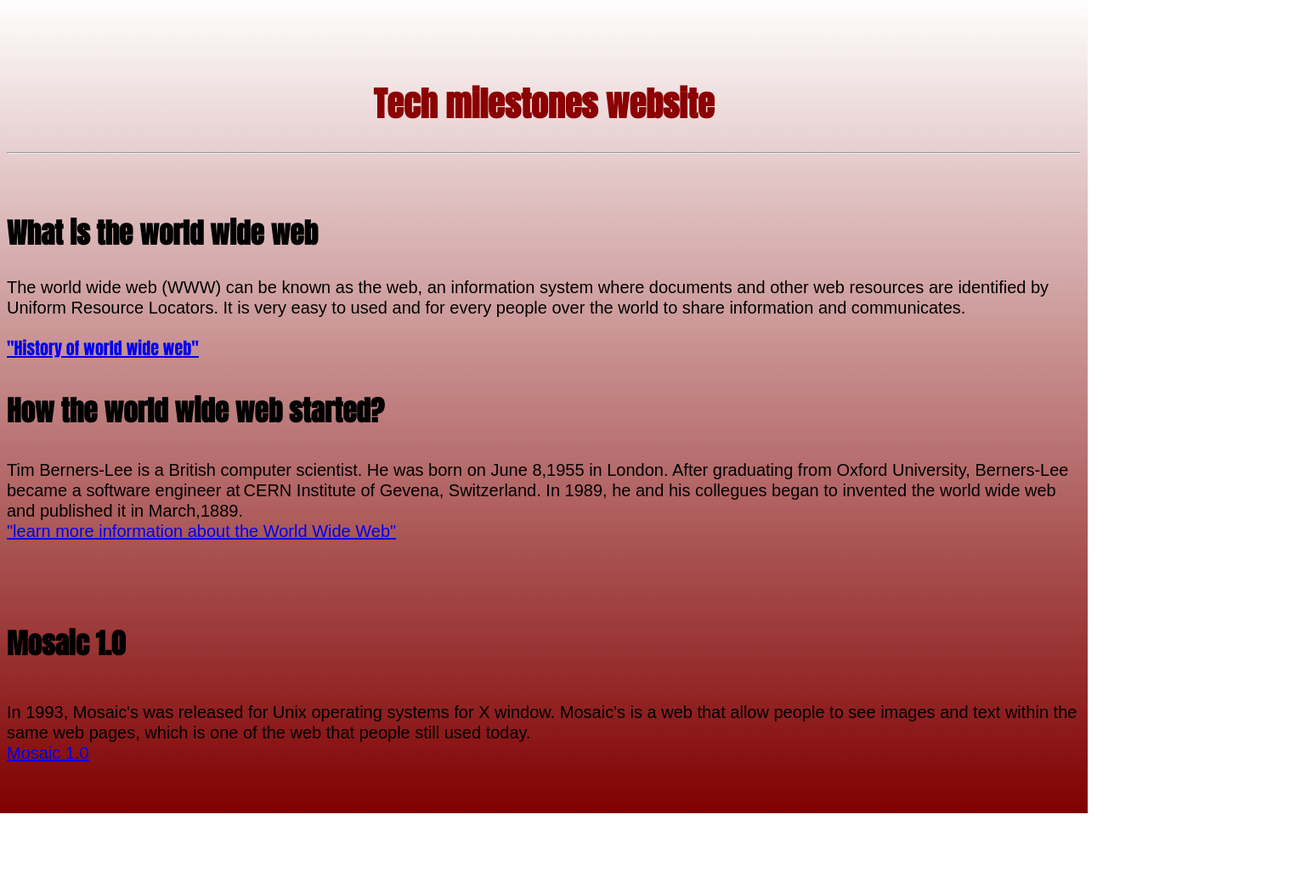
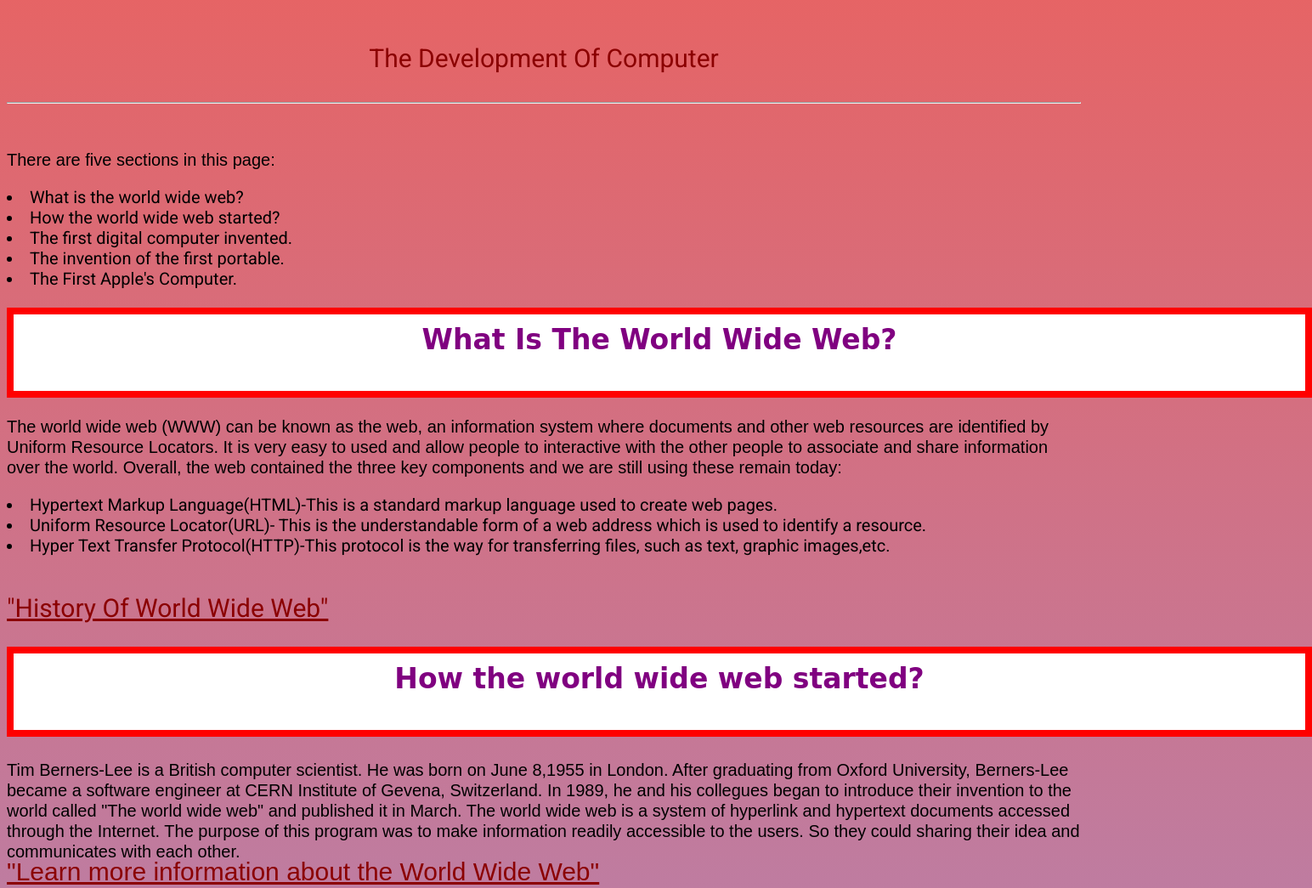
Before and after one commit to tuyetnn/milestones-website, a plain HTML site: page index.html in a window 1280 px wide. Shown: the part 5-1050 px from the top of the page at 85% size, 1544 px wide, since content can reach past the window. Before the commit the page ends 962 px from the top, so only its background shows below. Drawn offline with Linux system fonts and the light colour scheme.

Commit message:
12/3
updated the code

```diff
--- a/index.html
+++ b/index.html
@@ -4,53 +4,95 @@
   <meta charset="utf-8">
   <meta name="description" content="it is a one page website about the history of tech">
   <meta author="Tuyet Nguyen">
-      <title>The history of World_Wide_Web</title>
+      <title> The history of computer </title>
   <link rel="stylesheet" href="styles.css">
   </head>
   <body>
 <header>
-  <div class="header">
     <br>
   </Br>
-  <h1> Tech milestones website</h1></div>
-  <link href="https://fonts.googleapis.com/css?family=Anton&display=swap" rel="stylesheet">
-<div class= "milestones"
+   <div class= "milestones"> The Development Of Computer</div>
+  <link href="https://fonts.googleapis.com/css?family=Roboto&display=swap" rel="stylesheet">
       <br>
       <hr>
-      <br>
-<div id="introduction"></div>
-<h2> What is the world wide web </h2>
+    </br>
+
+<p id= "this-is-an-id"> There are five sections in this page:
+  <li> What is the world wide web? </li>
+  <li> How the world wide web started? </li>
+  <li> The first digital computer invented. </li>
+  <li> The invention of the first portable.</li>
+  <li> The First Apple's Computer.</li>
+
+</p>
+
+<h1 <div class="content-box"> What Is The World Wide Web? </h1></div>
     <p>The world wide web (WWW) can be known as the web, an information system
     where documents and other web resources are identified by Uniform Resource Locators.
-     It is very easy to used and for every people over the world to share information
-     and communicates.</p>
+     It is very easy to used and allow people to interactive with the other people
+     to associate and share information over the world. Overall, the web contained the three key components and we are still using these remain today:
+   <li>Hypertext Markup Language(HTML)-This is a standard markup language used to create web pages.</li>
+   <li>Uniform Resource Locator(URL)- This is the understandable form of a web address which is used to identify a resource.</li>
+   <li>Hyper Text Transfer Protocol(HTTP)-This protocol is the way for transferring files, such as text, graphic images,etc.</li>
+
+</p>
+     <br>
 
 <a href= https://en.wikipedia.org/wiki/World_Wide_Web
      <div class="milestones">
-     "History of world wide web"</a> </div>
-
-<h3> How the world wide web started? </h3>
+     "History Of World Wide Web"</a> </div>
+</br>
+<h2><div class="content-box">How the world wide web started? </div></h2>
 <p> Tim Berners-Lee is a British computer scientist. He was born on June 8,1955 in London.
-  After graduating from Oxford University, Berners-Lee became a software engineer
-  at CERN Institute of Gevena, Switzerland. In 1989, he and his collegues began to invented
-   the world wide web and published it in March,1889.
+  After graduating from Oxford University, Berners-Lee became a software engineer at CERN Institute of Gevena, Switzerland.
+  In 1989, he and his collegues began to introduce their invention to the world called "The world wide web"
+  and published it in March. The world wide web is a system of hyperlink and hypertext documents accessed through the Internet.
+  The purpose of this program was to make information readily accessible to the users.
+   So they could sharing their idea and communicates with each other.
 <br>
   <a href="https://whatis.techtarget.com/definition/Tim-Berners-Lee"
-  <div class="milestones">"learn more information about the World Wide Web" </a></p>
-</br>
-  <h4> Mosaic 1.0 </h4>
-  <p> In 1993, Mosaic's was released for Unix operating systems for X window. Mosaic's is a web
-    that allow people to see images and text within the same web pages, which is one
-    of the web that people still used today.
-    <br>
-    <a href="https://en.wikipedia.org/wiki/Mosaic_(web_browser)"
-    <div class="milestones"> Mosaic 1.0</a></p>
+  <div class="milestones">"Learn more information about the World Wide Web" </a></p>
 </br>
 
+<h3> <div class="content-box"> The First Digital Computer Invented. </h3></div>
+<p>  John Vincent Atanasoff, an American mathematician, and physicist. In 1937,
+   he and his graduate student, Cliff Berry started to discover and develop the first
+   digital computer until 1942 at the Iowa State College. This was the first computer
+    can store information on its main memory and it was the size of a big
+   desk weighed 750 pounds and featured rotating drums for memory, glowing vacuum tubes.
 
+   <br>
+   <a href="https://www.britannica.com/technology/digital-computer"
+   <div class="milestones"> First digital computer</a></p>
+   </br>
+
+   <h4><div class="content-box"> The Invention Of The First portable (Laptop). </h4></div>
+   <p> In 1981, Adam Osborne, an ex-book publisher who came up with the idea for
+     the first truly portable. The portable or usually be described as a luggable.
+      It is a combination of all component, inputs, outputs and can easily transport
+      from one location to another. At that time, it was cost over one thousand
+     dollars and it had a tiny computer screen with it and weighed is about 12 kg.
+   However, as we compare to the portable in this modern time, also known as a laptop.
+ Today, a laptop has became to be one of the technology that most people know how to using it. </p>
+<br>
+<a href= "https://www.thoughtco.com/history-of-laptop-computers-4066247" div class="milestones">First
+portable computer</a></p>
+</br>
+<h5><div class="content-box"> The First Apple's Computer.</h5></div>
+<p> In 1977, Steve Wozniak and Steve Jobs were introduced the first Apple's computer
+   which called "Apple I". It contained completely assembled circuit board with around 30 chips. It also
+    allows users to interact with visual icons. Base on this innovation, today there
+     are many computers have had invented with the best features such as big screen,
+      more memory, and storage which helps peole to retain the large amounts of data.
+    engineers  still developing and discovering to make the computer more accessible to use.</p>
+
+<br>
+    <a href="https://www.mac-history.net/computer-history/2008-05-25/apple-i-and-apple-ii"
+    <div class="milestones"> The first Apple's computer</a></p>
+    </br>
 </header>
     <footer>
-
+<hr>
 
     </footer>
   </body>
--- a/styles.css
+++ b/styles.css
@@ -2,34 +2,54 @@
 /* style of tags*/
 
 html{
-  background: repeating-linear-gradient(#ffffff,#800000);
+background: linear-gradient(#e66465, #9198e5);
    align-self:center;
    font-size: 20px;
-font-family: 'Anton', sans-serif;
+font-family: 'Roboto', sans-serif;
+}
+/* ID Selector*/
+#this-is-an-id{
+  font-family: Arial;
+  text-align: left;
+  font-size: 20px;
+}
+.milestones{
+  color:darkred;
+  text-align: center;
+  font-size: 30px;
 }
 H1{
-  color:darkred;
+  color: #800080;
+  font-family: cursive;
+font-size: 33px;
+text-align: center;
+}
+h2{
+  color: #800080;
+  font-family: cursive;
+text-align: center;
+font-size: 33px;
+}
+
+
+h3{
+  color: #800080;
+  font-family: cursive;
+font-size: 33px;
+text-align: center;
+}
+
+h4{
+  color: #800080;
+  font-family: cursive;
+  font-size: 33px;
   text-align: center;
 }
-H2{
-  color: cornsilk
-  font-family: cursive;
-font-size: 33px;
-}
-h3{
-  color: cornsilk
-  font-family: cursive;
-font-size: 33px;
-}
-h4{
-  color: cornsilk
-  font-family: cursive;
-font-size: 33px;
-}
 h5{
-  color: cornsilk;
+  color: #800080;
   font-family: cursive;
   font-size: 33px;
+  text-align: center;
 }
 
 p {
@@ -39,3 +59,10 @@ p {
   font-size: 20px;
   font-weight: 70;
 }
+.content-box {
+  width: 1500px;
+  height: 70px;
+  padding: 10px;
+  border: 8px solid red;
+  background: white;
+}
```
